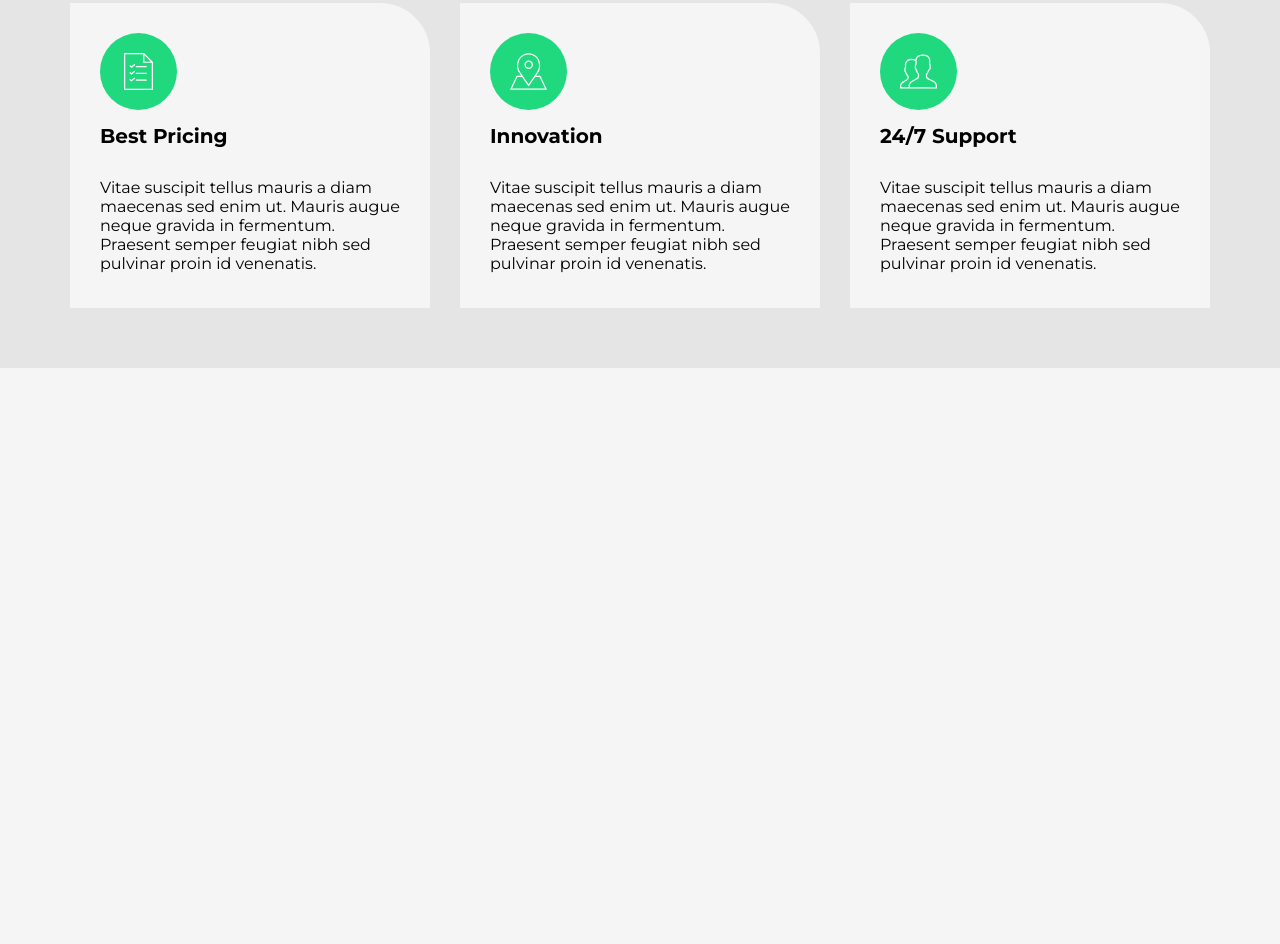
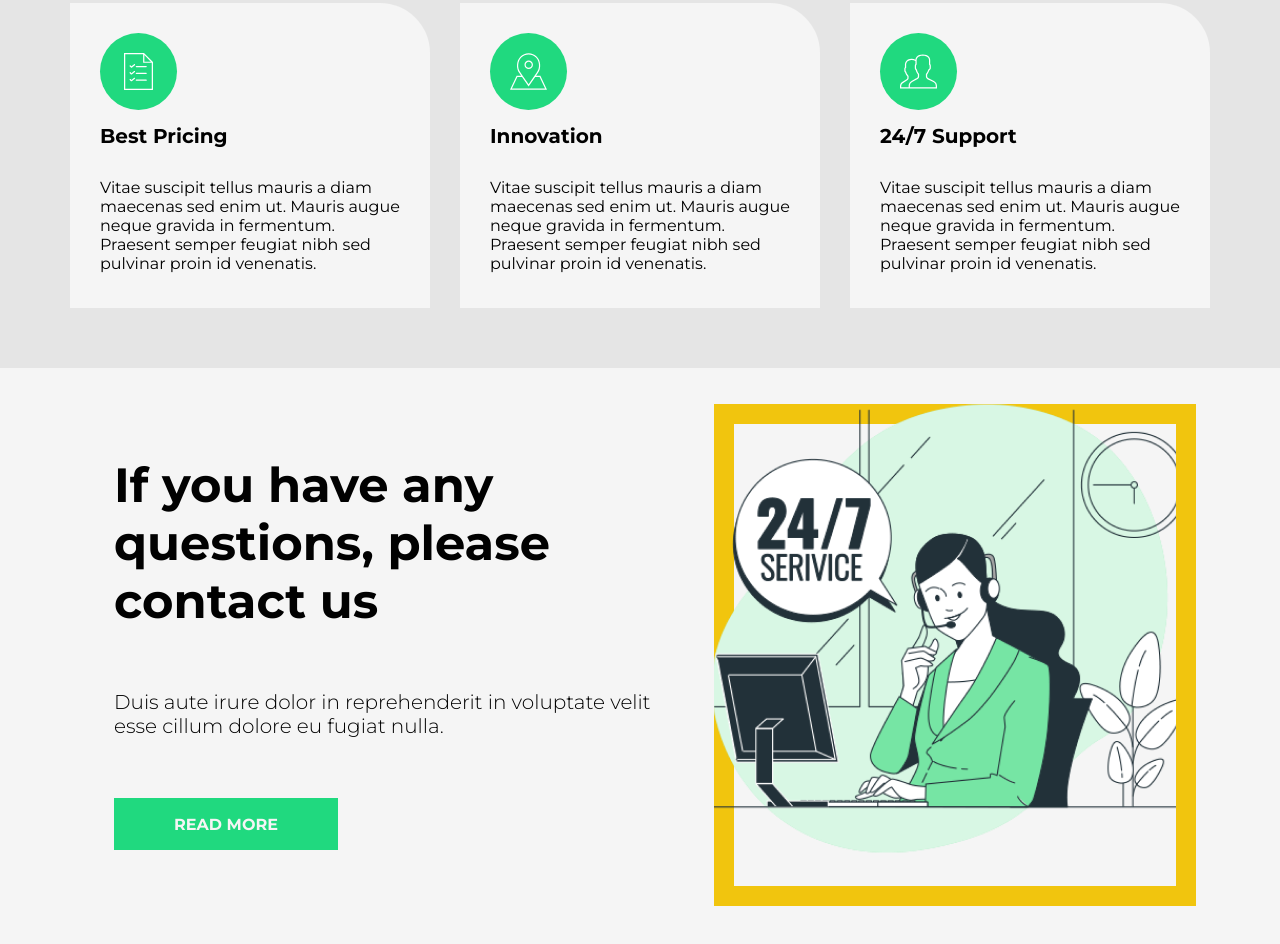
Before and after one commit to NaveenSohal/CodingChallenges, a plain HTML site: page challenge8/challenge8.html in a window 1280 px wide. Shown: the part 2390-3334 px from the top of the page. Before the commit the page ends 2818 px from the top, so only its background shows below. Drawn offline with Linux system fonts and the light colour scheme.

Commit message:
page3done

```diff
--- a/challenge8/challenge8.html
+++ b/challenge8/challenge8.html
@@ -149,6 +149,22 @@
           </div>
         </div>
       </div>
+      <div class="page3">
+        <div class="card_1">
+          <div class="description">
+            <div class="heading">If you have any questions, please contact us</div>
+            <div class="content">
+              Duis aute irure dolor in reprehenderit in voluptate velit esse
+              cillum dolore eu fugiat nulla.
+            </div>
+            <div class="read_more">read more</div>
+          </div>
+          <div class="image_container">
+            <div class="image_border"></div>
+            <div class="image">
+              <img src="/challenge8/images/services.png" alt="" />
+            </div>
+      </div>
     </div>
   </body>
 </html>
```
Also changed, not shown: challenge8/images/services.png (added).
